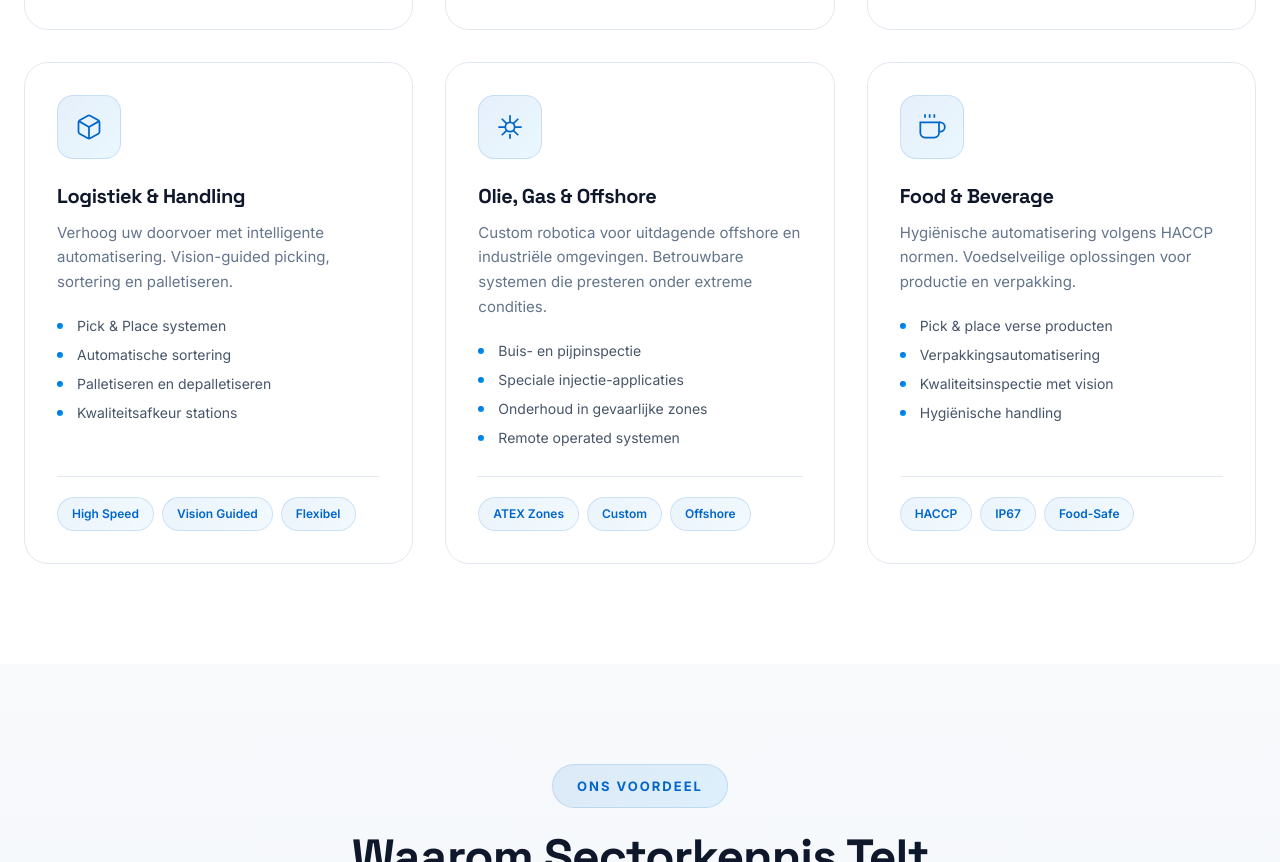
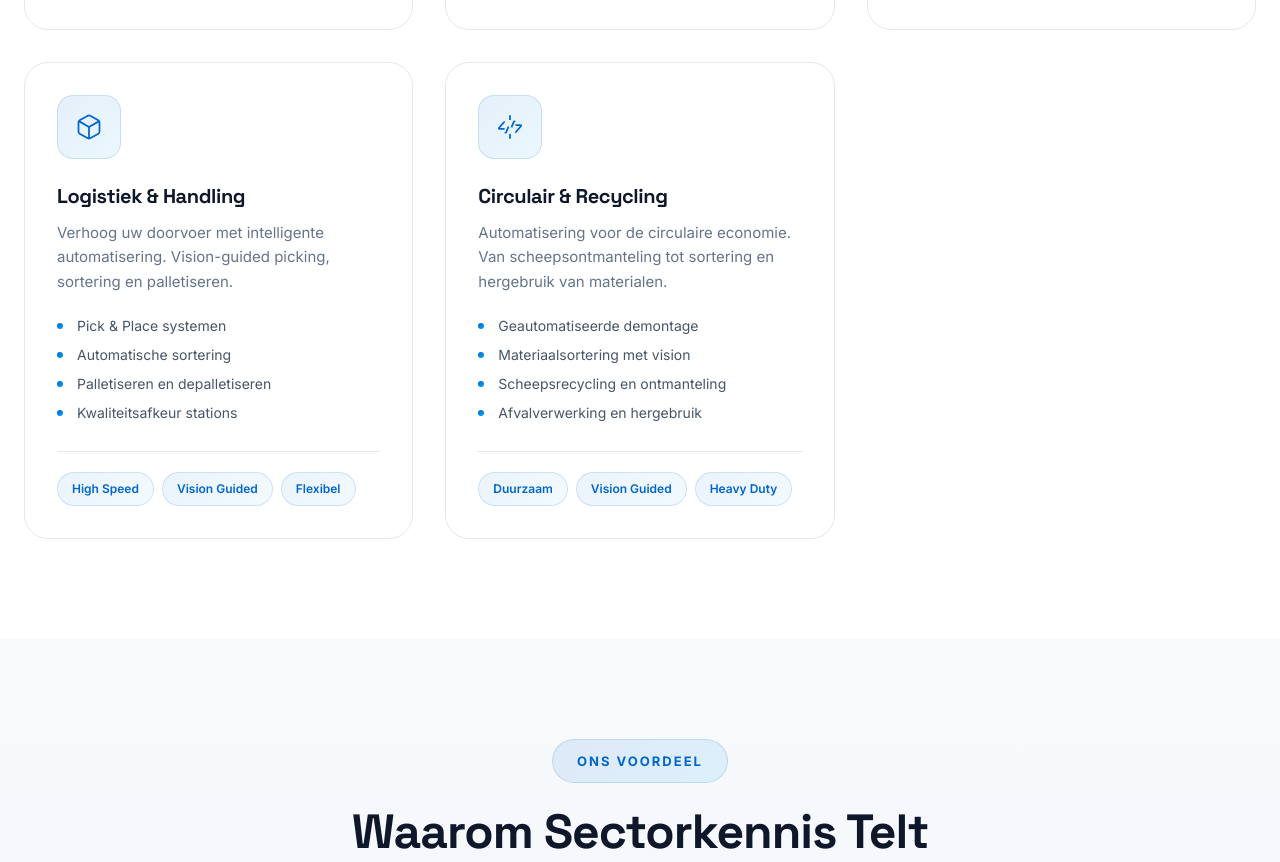
Before and after one commit to Rickvkesteren/aim-robotics, a plain HTML site: page industrieen.html in a window 1280 px wide. Shown: the part 1406-2268 px from the top of the page. Drawn offline with Linux system fonts and the light colour scheme.

Commit message:
fix: Replace Food & Olie/Gas with Circulair & Recycling sector

```diff
--- a/industrieen.html
+++ b/industrieen.html
@@ -182,62 +182,31 @@
                         </div>
                     </article>
 
-                    <!-- Olie & Gas -->
+                    <!-- Circulair & Recycling -->
                     <article class="industry-card">
                         <div class="industry-icon">
                             <svg viewBox="0 0 24 24" fill="none" stroke="currentColor" stroke-width="1.5">
-                                <path d="M12 2v6"/>
-                                <path d="M12 22v-4"/>
-                                <path d="M4.93 4.93l4.24 4.24"/>
-                                <path d="M14.83 14.83l4.24 4.24"/>
-                                <path d="M2 12h6"/>
-                                <path d="M16 12h6"/>
-                                <path d="M4.93 19.07l4.24-4.24"/>
-                                <path d="M14.83 9.17l4.24-4.24"/>
-                                <circle cx="12" cy="12" r="4"/>
+                                <path d="M7.5 7.5h-.128a.5.5 0 0 0-.387.187L2.5 12.813a.5.5 0 0 0 .387.813h4.486"/>
+                                <path d="M16.5 16.5h.128a.5.5 0 0 0 .387-.187l4.485-5.126a.5.5 0 0 0-.387-.813h-4.486"/>
+                                <path d="M7.626 16.5l.25.25a.5.5 0 0 0 .787-.147l2.087-4.853"/>
+                                <path d="M16.374 7.5l-.25-.25a.5.5 0 0 0-.787.147l-2.087 4.853"/>
+                                <path d="M12 2v4"/>
+                                <path d="M12 18v4"/>
                             </svg>
                         </div>
                         <div class="industry-content">
-                            <h3>Olie, Gas & Offshore</h3>
-                            <p class="industry-intro">Custom robotica voor uitdagende offshore en industriële omgevingen. Betrouwbare systemen die presteren onder extreme condities.</p>
+                            <h3>Circulair & Recycling</h3>
+                            <p class="industry-intro">Automatisering voor de circulaire economie. Van scheepsontmanteling tot sortering en hergebruik van materialen.</p>
                             <ul class="industry-applications">
-                                <li>Buis- en pijpinspectie</li>
-                                <li>Speciale injectie-applicaties</li>
-                                <li>Onderhoud in gevaarlijke zones</li>
-                                <li>Remote operated systemen</li>
+                                <li>Geautomatiseerde demontage</li>
+                                <li>Materiaalsortering met vision</li>
+                                <li>Scheepsrecycling en ontmanteling</li>
+                                <li>Afvalverwerking en hergebruik</li>
                             </ul>
                             <div class="industry-tags">
-                                <span>ATEX Zones</span>
-                                <span>Custom</span>
-                                <span>Offshore</span>
-                            </div>
-                        </div>
-                    </article>
-
-                    <!-- Food & Beverage -->
-                    <article class="industry-card">
-                        <div class="industry-icon">
-                            <svg viewBox="0 0 24 24" fill="none" stroke="currentColor" stroke-width="1.5">
-                                <path d="M18 8h1a4 4 0 0 1 0 8h-1"/>
-                                <path d="M2 8h16v9a4 4 0 0 1-4 4H6a4 4 0 0 1-4-4V8z"/>
-                                <line x1="6" y1="1" x2="6" y2="4"/>
-                                <line x1="10" y1="1" x2="10" y2="4"/>
-                                <line x1="14" y1="1" x2="14" y2="4"/>
-                            </svg>
-                        </div>
-                        <div class="industry-content">
-                            <h3>Food & Beverage</h3>
-                            <p class="industry-intro">Hygiënische automatisering volgens HACCP normen. Voedselveilige oplossingen voor productie en verpakking.</p>
-                            <ul class="industry-applications">
-                                <li>Pick & place verse producten</li>
-                                <li>Verpakkingsautomatisering</li>
-                                <li>Kwaliteitsinspectie met vision</li>
-                                <li>Hygiënische handling</li>
-                            </ul>
-                            <div class="industry-tags">
-                                <span>HACCP</span>
-                                <span>IP67</span>
-                                <span>Food-Safe</span>
+                                <span>Duurzaam</span>
+                                <span>Vision Guided</span>
+                                <span>Heavy Duty</span>
                             </div>
                         </div>
                     </article>
```
